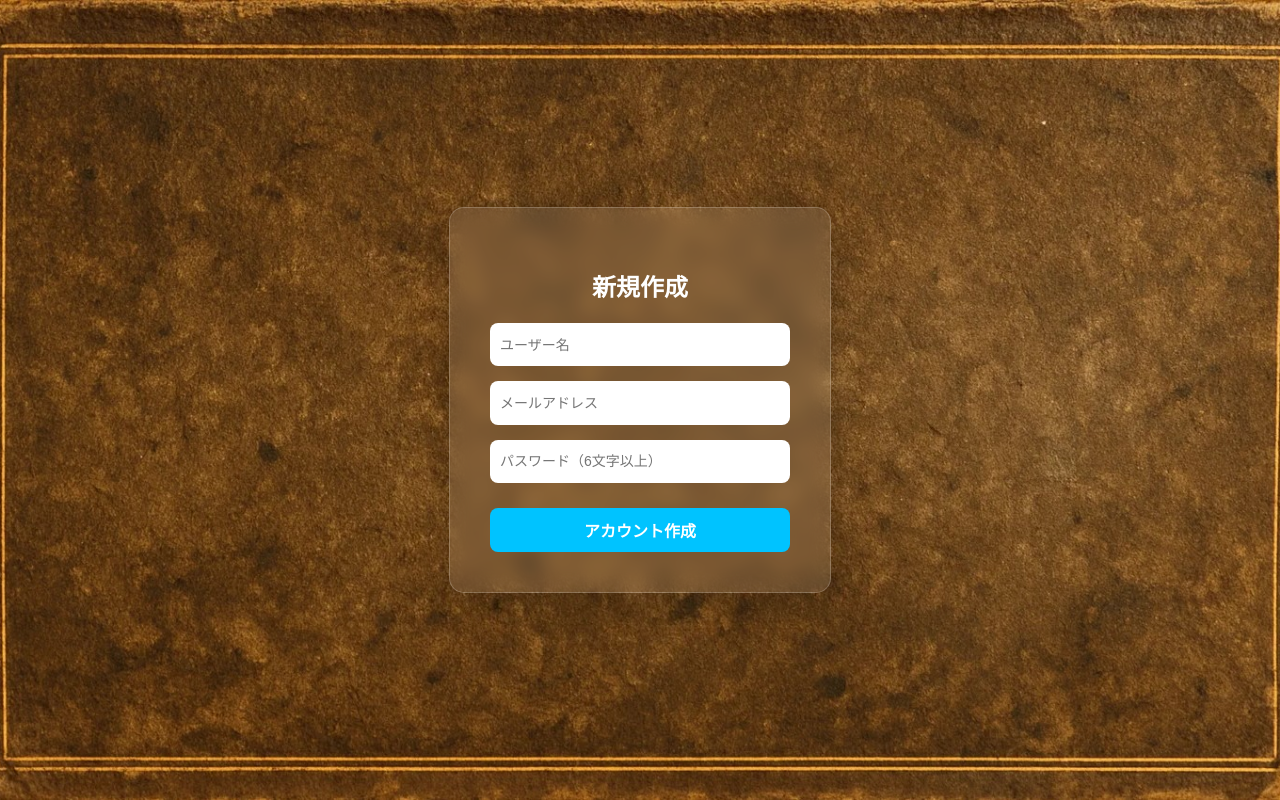
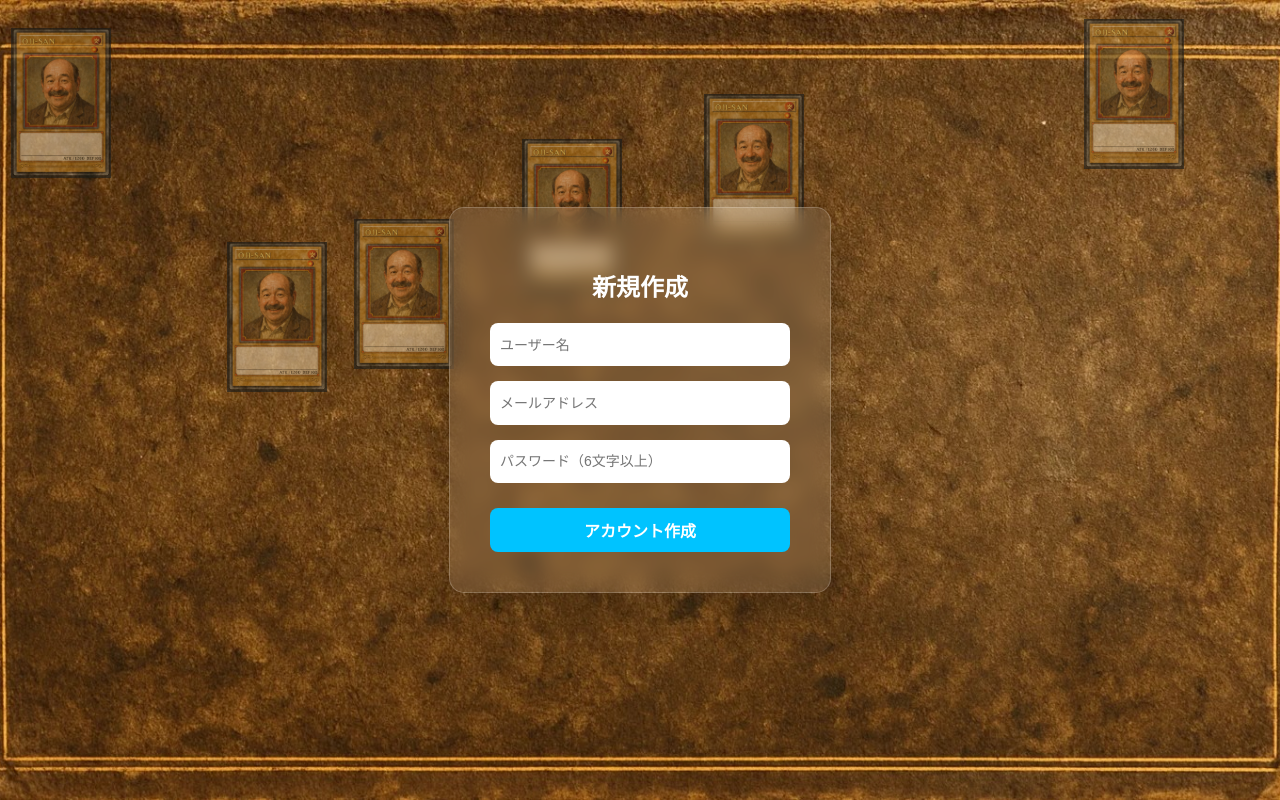
Before and after one commit to SotaAraki/PolitZukan, a website with bundled scripts: page public/PZCreateAccount.html in a window 1280 px wide. Built offline with nearby package versions, Linux system fonts and the light colour scheme.

Commit message:
[add]jsonファイル追加

```diff
--- a/public/PZCreateAccount.html
+++ b/public/PZCreateAccount.html
@@ -16,9 +16,19 @@
       <div class="error" id="error-message"></div>
       <button type="submit">アカウント作成</button>
     </form>
+
+  </div>
+  <div class="background-cards">
+    <img src="image/ojisan.webp" class="bg-card" alt="カード1">
+    <img src="image/ojisan.webp" class="bg-card" alt="カード2">
+    <img src="image/ojisan.webp" class="bg-card" alt="カード3">
+    <img src="image/ojisan.webp" class="bg-card" alt="カード4">
+    <img src="image/ojisan.webp" class="bg-card" alt="カード5">
+    <img src="image/ojisan.webp" class="bg-card" alt="カード6">
   </div>
 
   <script type="module" src="script/PZCreateAccount.js"></script>
+  <script type="module" src="script/floatingCards.js"></script>
 </body>
 
 </html>
--- a/public/script/PZCreateAccount.js
+++ b/public/script/PZCreateAccount.js
@@ -18,6 +18,12 @@ import {
   doc,
   setDoc
 } from "https://www.gstatic.com/firebasejs/10.12.0/firebase-firestore.js";
+
+import { startFloatingCards } from "./floatingCards.js";
+
+document.addEventListener("DOMContentLoaded", () => {
+  startFloatingCards(); // 共通処理を呼び出す
+});
 
 // 初期化
 const app = initializeApp(firebaseConfig);
--- a/public/styles/PZCreateAccount.css
+++ b/public/styles/PZCreateAccount.css
@@ -13,7 +13,28 @@ body {
   text-align: center;
 }
 
+/* === 背景カードエリア === */
+.background-cards {
+  position: absolute;
+  width: 100%;
+  height: 100%;
+  pointer-events: none; /* 背景はクリック無効 */
+  z-index: 0;
+}
+
+/* === 背景カードの基本スタイル === */
+.bg-card {
+  position: absolute;
+  width: 100px; /* 元のサイズに戻す */
+  height: auto;
+  opacity: 0.65; /* 少し濃くする */
+  z-index: 0;
+  transition: transform 0.1s linear;
+}
+
 .signup-container {
+  position: relative;
+  z-index: 10; /* 背景カードより前に表示 */
   background: rgba(255, 255, 255, 0.1);
   border: 1px solid rgba(255, 255, 255, 0.2);
   backdrop-filter: blur(10px);
```
Also changed, not shown: package.json (added, +16 -0 lines), poli.json (added, +15 -0 lines), test.js (added, +37 -0 lines), 1 other file.
